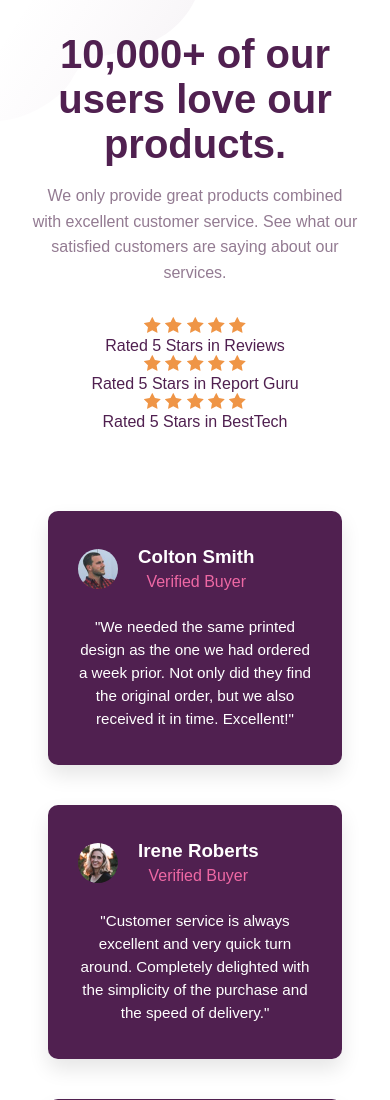
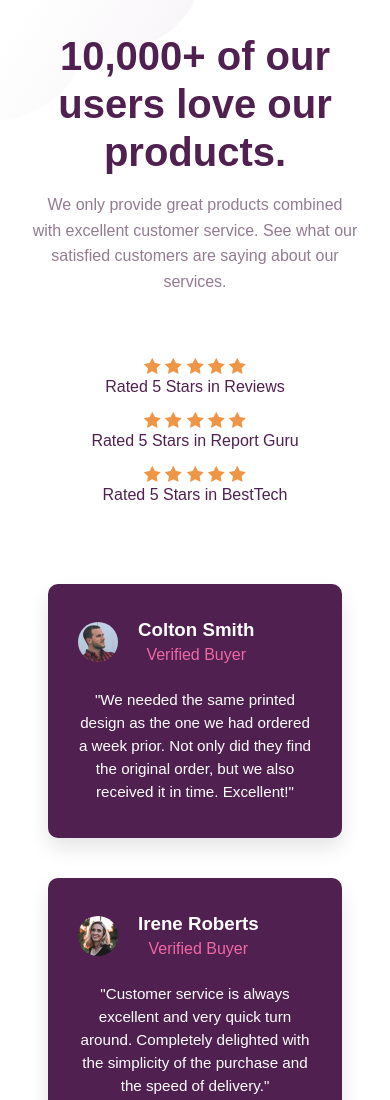
Before and after one commit to MisuClick/github-practice-2-irreg, a plain HTML site: page index.html in a window 390 px wide. Shown: the top 1100 px of the page. Drawn offline with Linux system fonts and the light colour scheme.

Commit message:
Made the layout more responsive

```diff
--- a/Styles/grid-layout.css
+++ b/Styles/grid-layout.css
@@ -18,6 +18,12 @@ body {
     align-items: center;
 }
 
+.ratings-container {
+    display: flex;
+    flex-direction: column;
+    gap: 1rem;
+}
+
 /* Testimonials full width */
 .testimonials-container {
     grid-column: span 2;
@@ -31,6 +37,30 @@ body {
     .main-container {
         grid-template-columns: 1fr;
         text-align: center;
+    }
+
+    .intro-title {
+        font-size: 1.8rem;
+        line-height: 1.2;
+        margin-bottom: 1rem;
+    }
+
+    .intro-description {
+        font-size: 0.95rem;
+        color: var(--dark-grayish-magenta);
+        margin-bottom: 2rem;
+    }
+
+    .ratings-container {
+        grid-column: 1; /* ensures it comes after header */
+        grid-row: 2;
+        align-items: center;
+    }
+
+    .rating {
+        margin-left: 0 !important; /* remove stepped effect */
+        width: 100%;
+        max-width: 300px;
     }
 
     .testimonials-container {
```
